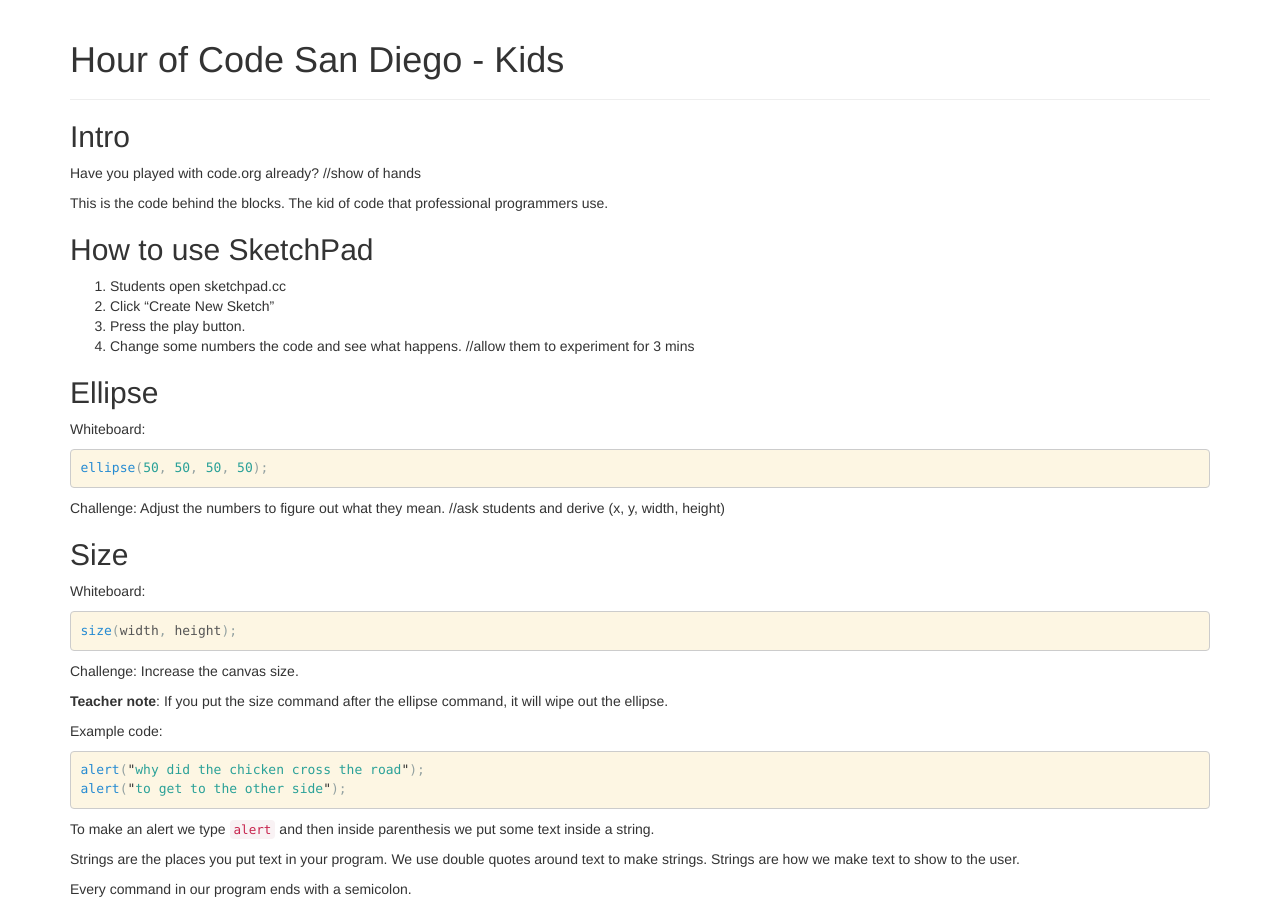
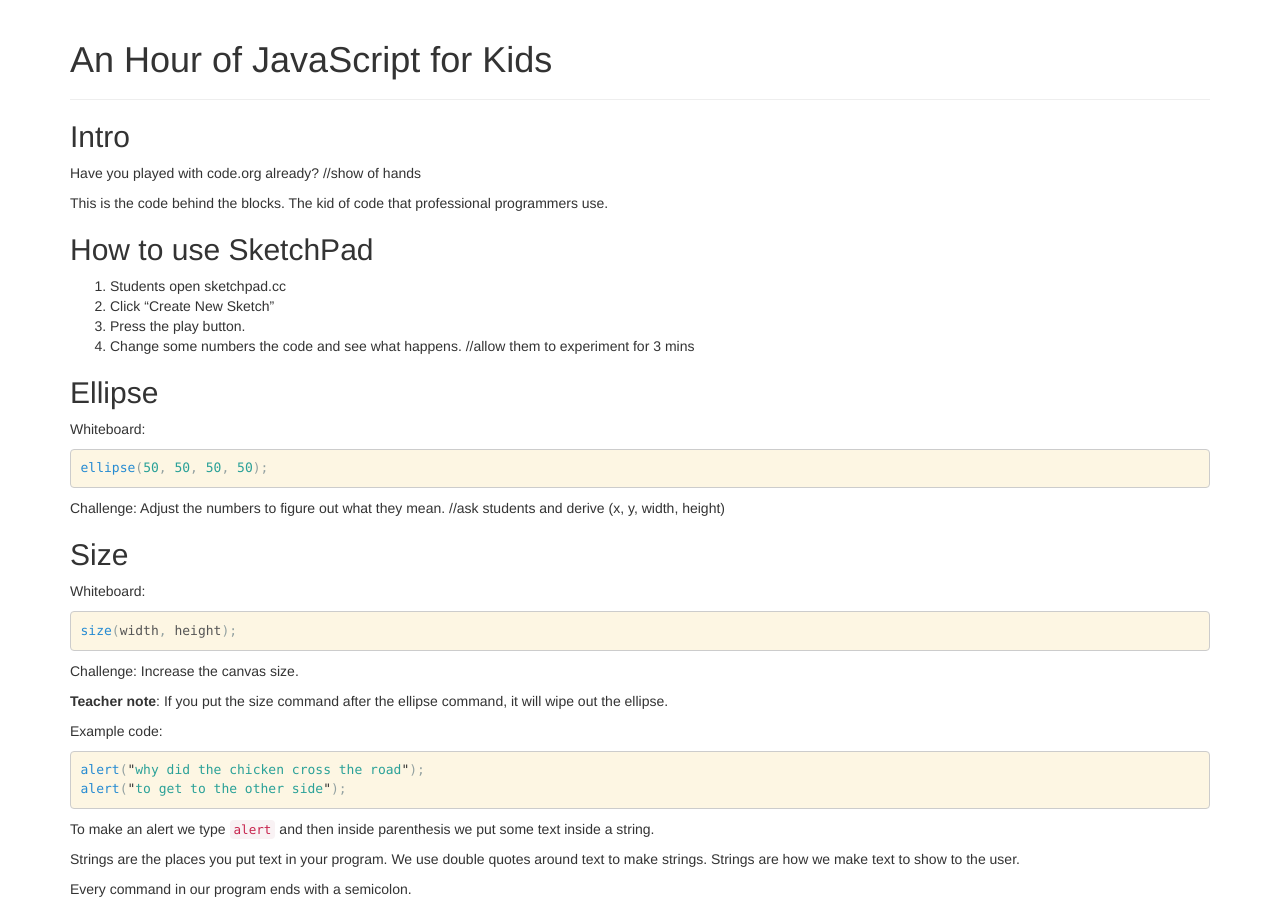
Before and after one commit to jointheleague/hour-of-code-kids, a Jekyll site: the page built from index.md, in a window 1280 px wide and 900 px high. Built offline with Jekyll 4.4.1, drawn with Linux system fonts in a browser that asks for light colours; Markdown is read by kramdown in place of the engine named in the settings.

Commit message:
Update default.html

```diff
--- a/_layouts/default.html
+++ b/_layouts/default.html
@@ -13,7 +13,7 @@
     <div class="container">
 
       <header class="page-header">
-        <h1>Hour of Code San Diego - Kids</h1>
+        <h1>An Hour of JavaScript for Kids</h1>
       </header>
 
       {{content}}
```
